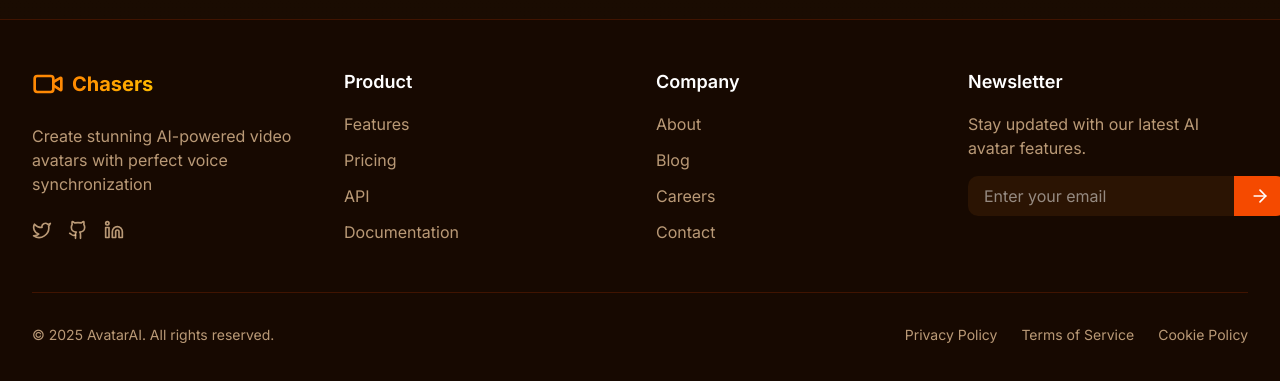
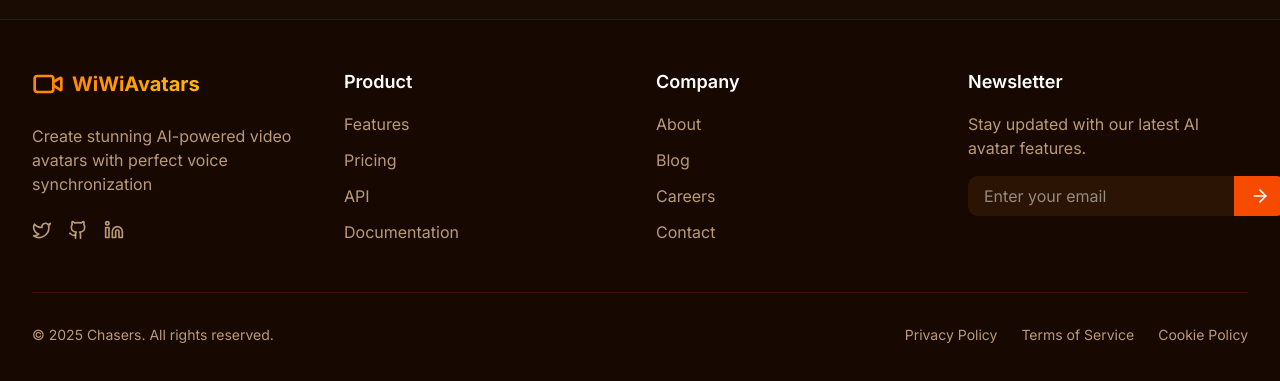
Before and after one commit to Shiladityagit/AI-Video-Avatar, a Next.js app in the folder frontend/: page / in a window 1280 px wide. Shown: the part 1613-1994 px from the top of the page. Built offline with nearby package versions, Linux system fonts and the light colour scheme; no server answers.

Commit message:
Update branding references from 'Chasers' to 'WiWiAvatars' in the Home component

```diff
--- a/frontend/app/(landing-page)/page.tsx
+++ b/frontend/app/(landing-page)/page.tsx
@@ -134,7 +134,7 @@ export default function Home() {
               <div className="flex items-center mb-6">
                 <Video className="h-8 w-8 text-orange-400" />
                 <span className="ml-2 text-xl font-bold bg-gradient-to-r from-orange-400 to-amber-400 bg-clip-text text-transparent">
-                  Chasers
+                  WiWiAvatars
                 </span>
               </div>
               <p className="text-orange-200/70 mb-6">
@@ -256,7 +256,7 @@ export default function Home() {
           <div className="border-t border-orange-800/30 pt-8">
             <div className="flex flex-col md:flex-row justify-between items-center">
               <p className="text-orange-200/70 text-sm">
-                © 2025 AvatarAI. All rights reserved.
+                © 2025 Chasers. All rights reserved.
               </p>
               <div className="flex space-x-6 mt-4 md:mt-0">
                 <a
```
